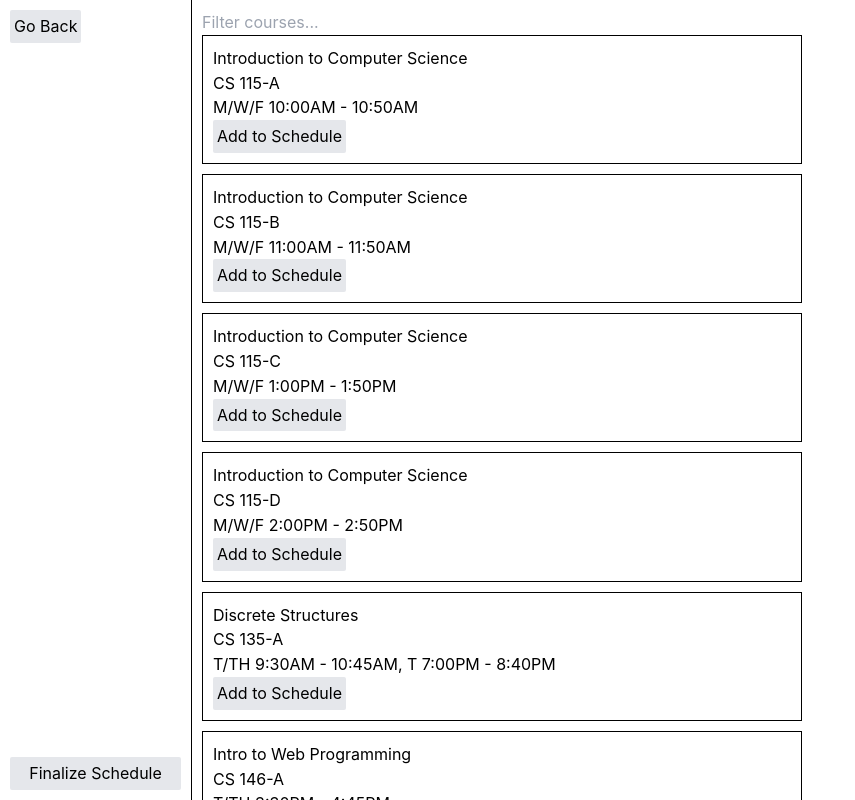
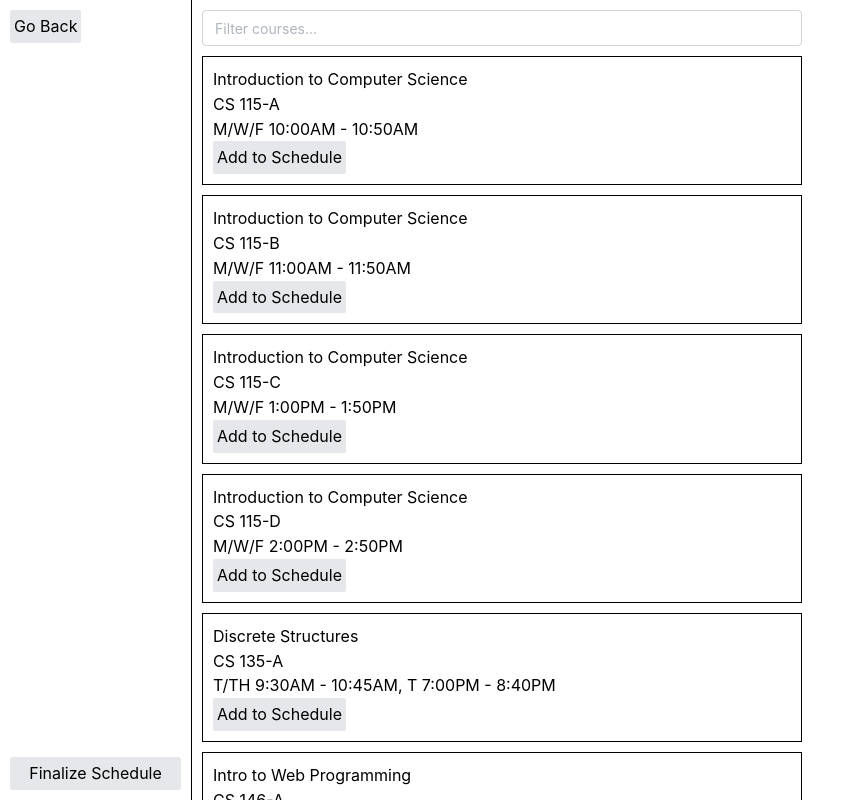
Before and after one commit to SpicyMcSpice1938/UniTracker1, a React (Vite) app: page /scheduler in a window 1280 px wide. Shown: the top 800 px of the page, without its empty margins (0-855 px from the left). Built offline with nearby package versions, Linux system fonts and the light colour scheme.

Commit message:
slapped some mantine on the search bar

```diff
--- a/src/components/Scheduler.jsx
+++ b/src/components/Scheduler.jsx
@@ -5,6 +5,7 @@ import { useSchedule } from '../context/ScheduleContext';
 import { useNavigate } from 'react-router-dom';
 import ViewSchedule from './ViewSchedule';
 import courseData from '../courseData';
+import { TextInput } from '@mantine/core';
 
 
 const Scheduler = () => {
@@ -15,7 +16,9 @@ const Scheduler = () => {
     const [seenInstr, setSeenInstr] = useState(false);
     const [isModalOpen, setIsModalOpen] = useState(false);
     const filteredCourses = courses.filter((course) =>
-        course.name.toLowerCase().includes(filter.toLowerCase())
+        course.name.toLowerCase().includes(filter.toLowerCase()) ||
+        course.courseName.toLowerCase().includes(filter.toLowerCase())
+
     );
 
 
@@ -80,12 +83,19 @@ const Scheduler = () => {
                 </div>
             </div>
             <div style={{ marginLeft: '15%', padding: '10px' }}>
-                <input
-                        type="text"
-                        placeholder="Filter courses..."
-                        value={filter}
-                        onChange={(e) => setFilter(e.target.value)}
-                    />
+                {/* <input
+                    type="text"
+                    placeholder="Filter courses..."
+                    value={filter}
+                    onChange={(e) => setFilter(e.target.value)}
+                /> */}
+
+                <TextInput
+                    placeholder="Filter courses..."
+                    value={filter}
+                    onChange={(e) => setFilter(e.target.value)}
+                    style={{ width: '100%', marginBottom: '10px' }}
+                />
                 {filteredCourses.map((course) => {
                     const isInSchedule = schedule.some((c) => c.id === course.id);
                     const diffSectionInSchedule = schedule.some((c) => c.courseCode === course.courseCode && c.id !== course.id);
```
